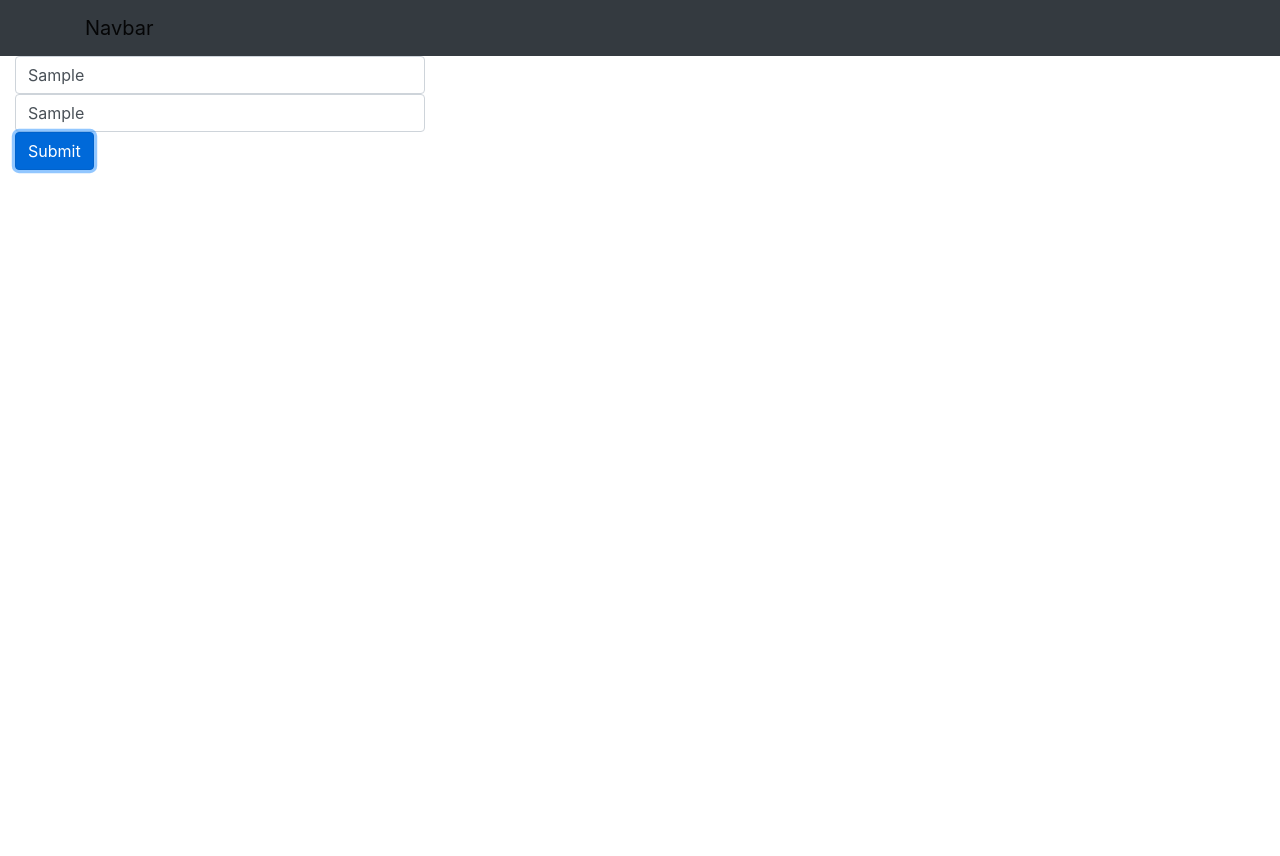
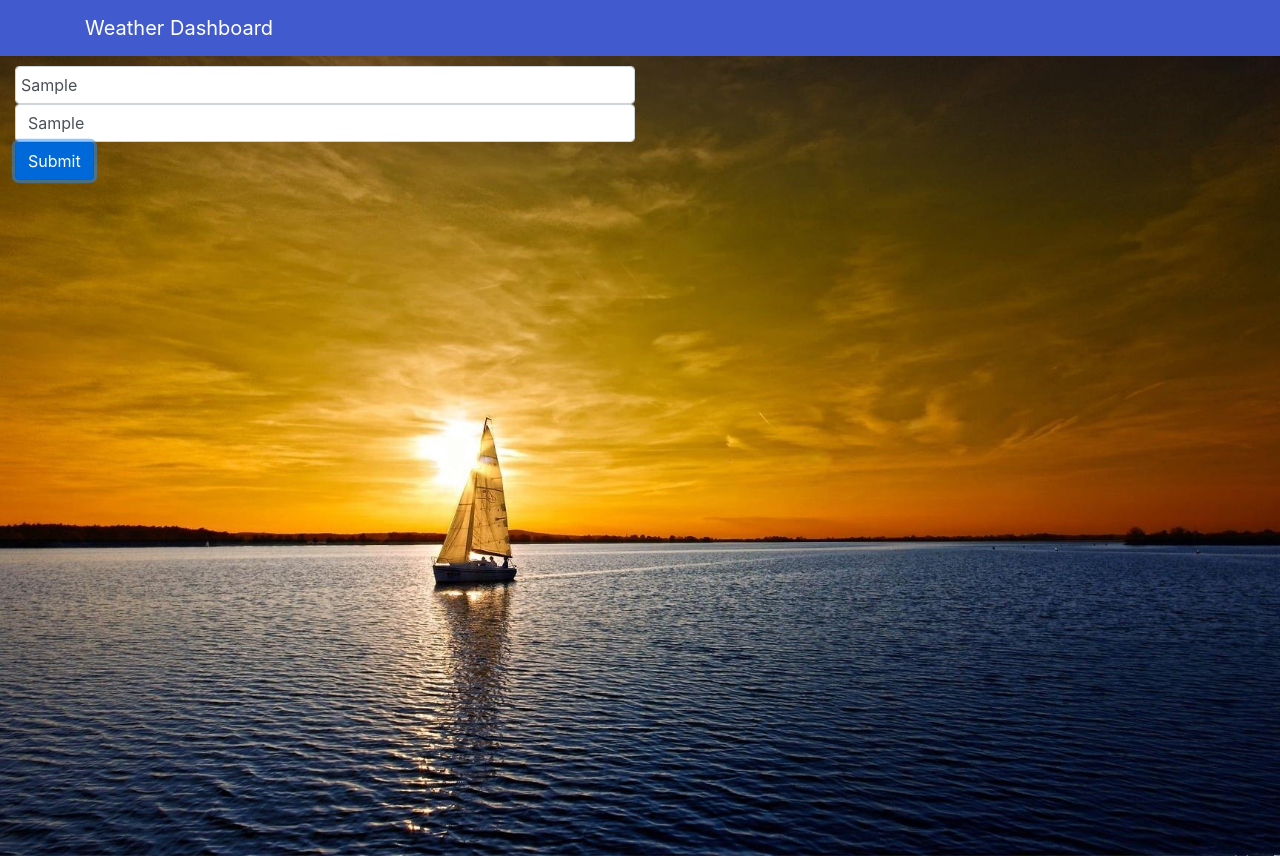
Before and after one commit to bowdwin/06-weather-api, a plain HTML site: page index.html in a window 1280 px wide. Both pictures are taken after typing "Sample", "Sample" into the empty fields and a click on the button "Submit". Before the commit the page ends 800 px from the top, so only its background shows below. Drawn offline with nearby package versions, Linux system fonts and the light colour scheme; no server answers.

Commit message:
final touches for now

```diff
--- a/index.html
+++ b/index.html
@@ -4,45 +4,45 @@
 <head>
   <meta charset="UTF-8" />
   <meta name="viewport" content="width=device-width, initial-scale=1.0" />
-  <title>Document</title>
+  <title>Weather</title>
   <link rel="stylesheet" href="https://stackpath.bootstrapcdn.com/bootstrap/4.4.1/css/bootstrap.min.css"
     integrity="sha384-Vkoo8x4CGsO3+Hhxv8T/Q5PaXtkKtu6ug5TOeNV6gBiFeWPGFN9MuhOf23Q9Ifjh" crossorigin="anonymous">
   <link rel="stylesheet" href="style.css">
 </head>
-<nav class="navbar navbar-expand-lg navbar-light bg-dark">
+<nav class="navbar navbar-expand-lg" style="background-color: rgb(65, 91, 206);">
   <div class="container">
-    <a class="navbar-brand" style="text-align: center;" href="#">Navbar</a>
+    <a class="navbar-brand" style="color: white;" href="#">Weather Dashboard</a>
   </div>
 </nav>
 
 <body>
-  <div class="container-fluid">
-    <div class="form-row">
-      <div class="col-4">
+  <div class="bg">
+    <div class="container-fluid justify-content-center">
+      <div class="form-row d-flex justify-content-center">
+        <div class="col-lg-6 col-sm-3 col-md-6" style="margin-top: 10px;">
           <input id="city" type="text" class="form-control" placeholder="City">
           <input id="state" type="text" class="form-control" placeholder="State">
           <div>
             <button id="submit" type="submit" class="btn btn-primary">Submit</button>
           </div>
+          <div>
             <div class="city-buttons"></div>
           </div>
-      <div class="col-8" id="currentInfo">
+        </div>
+        <div class="col-lg-6 col-sm-3 col-md-6" id="currentInfo">
         </div>
       </div>
-    <div class="row">
-      <div class="col-4">
+      <div class="row justify-content-center">
+        <!-- <div class="col-4"> -->
       </div>
-      <div class="col-8" id="fiveDayForcast">
+      <div class="col-lg-12 col-sm-3 col-md-12" id=" fiveDayForcast">
         <div class="card-group">
         </div>
       </div>
     </div>
   </div>
-
   <div>
-
   </div>
-
 
   <script src=" https://cdnjs.cloudflare.com/ajax/libs/moment.js/2.24.0/moment.min.js">
   </script>
@@ -55,6 +55,7 @@
     integrity="sha384-wfSDF2E50Y2D1uUdj0O3uMBJnjuUD4Ih7YwaYd1iqfktj0Uod8GCExl3Og8ifwB6"
     crossorigin="anonymous"></script>
   <script src="script.js"></script>
+  </div>
 </body>
 
 </html>
--- a/script.js
+++ b/script.js
@@ -8,20 +8,28 @@ $(document).ready(function () {
     var previousSearches = JSON.parse((localStorage.getItem("Cities")));
     console.log(previousSearches);
     console.log("after history button");
-    for (i = 0; i < previousSearches.length; i++) {
-      var buttonNumb = (previousSearches[i]);
-      console.log(buttonNumb + " button numb");
-      var button = `<div> <button class='history' id='${previousSearches[i]}'>${previousSearches[i]}</button ></div >`;
-      $(".city-buttons").append(button);
-    }
+    if (previousSearches)
+      for (i = 0; i < previousSearches.length; i++) {
+        var buttonNumb = (previousSearches[i]);
+
+
+        console.log(buttonNumb + " button numb");
+        var button = `<div> <button class='history btn-sm btn-block btn-dark' id='${buttonNumb}'>${buttonNumb}</button ></div >`;
+        $(".city-buttons").append(button);
+      }
   }
 
   $('#submit').on('click', function (event) {
     event.preventDefault();
     var city = $('#city').val();
+    var state = $('#state').val();
+    console.log(state + " this is the state");
     console.log(city + " this is the city line 36")
-    saveLocal(city);
-    apiCall(city)
+    city = (city + '&nbsp' + state);
+    console.log(" city to pass to array")
+
+    saveLocal(city, state);
+    apiCall(city, state)
     $('#fiveDayForcast').show();
   });
   var cardGroupEL = $(".card-group");
@@ -30,11 +38,13 @@ $(document).ready(function () {
   $(cityButtons).on("click", historyBtnClick);
   function historyBtnClick(event) {
     var city = (event.target.innerHTML);
+    var state = city.substr(city.length - 2);
+    console.log(state);
     console.log(city);
     apiCall(city);
   }
 
-  function apiCall(city) {
+  function apiCall(city, state) {
     var apiKey = "fc7d6009fecedb9c2112c94508ea6850";
     var state = $('#state').val();
     var country = "US"
@@ -124,7 +134,7 @@ $(document).ready(function () {
           if (i === 7) {
 
             uvIndexbody = `<div class="uv-index"
-          <p>UV Iindex: ${cityArray[i]}</p>
+          <p>UV Iindex:${cityArray[i]}</p>
           </div>`;
             $(dayCardBody).append(uvIndexbody);
             if (uvValue <= 2.99) {
@@ -206,7 +216,7 @@ $(document).ready(function () {
       }
       );
   }
-  function saveLocal(city) {
+  function saveLocal(city, state) {
     var cities = JSON.parse((localStorage.getItem("Cities"))) || [];
     cities.unshift(city);
     if (cities.length > 8) {
--- a/style.css
+++ b/style.css
@@ -5,7 +5,7 @@
 }
 
 .card-body {
-    background-color: black;
+    background-color: rgb(65, 91, 206);
 }
 
 .main-card-style {
@@ -29,4 +29,23 @@
 }
 .history{
     margin: 2px;
+
 }
+
+.bg {
+    background-image: url("./assets/sunny.jpg");
+    background-size: cover !important;
+    min-height: 100vh;
+    background-size: contain;
+    background-position: center;
+    background-repeat: no-repeat;
+    color: white;
+  }
+
+.navbar-style {
+    background-color: rgb(65, 91, 206);
+}
+
+#city{
+    padding: 5px;
+}
```
Also changed, not shown: assets/cloudy.jpg (added), assets/partylycloud.jpg (added), assets/snowing.jpg (added), assets/stormy-weather-sunset.jpg (added), assets/sunny.jpg (added), 3 other files. Lines whose indentation alone changed are shown as unchanged.
